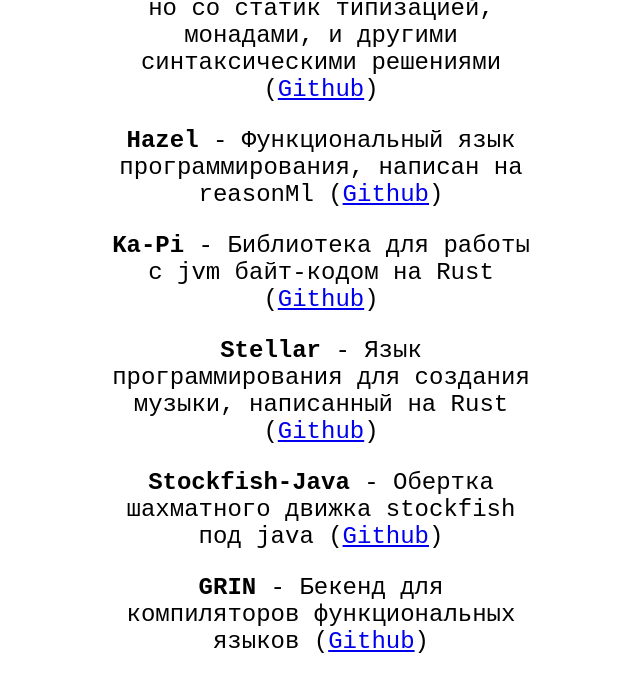
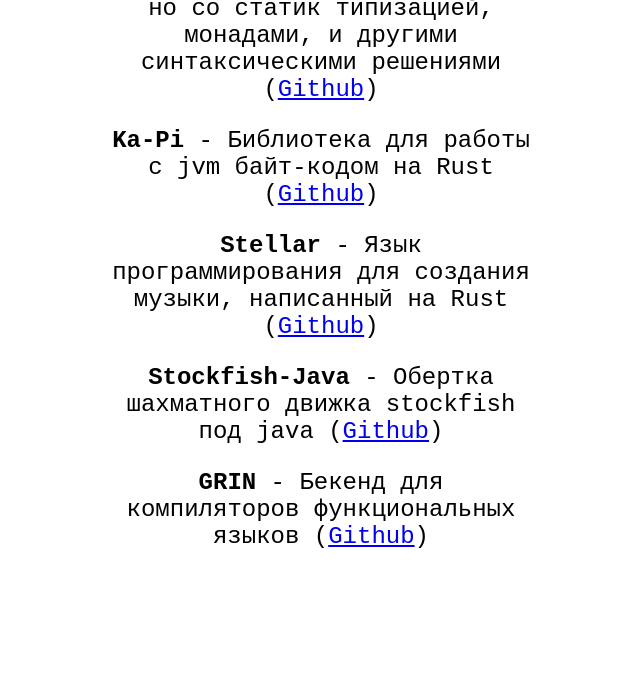
Before and after one commit to ArtyomKingmang/Projects-Archive, a plain HTML site: page index.html in a window 1280 px wide. Shown: the whole page, without its empty margins (319-959 px from the left). Drawn offline with Linux system fonts and the light colour scheme.

Commit message:
Update index.html

```diff
--- a/index.html
+++ b/index.html
@@ -36,7 +36,6 @@
   <body>
     <div class="center">
 <p><strong>Ixion</strong> - Компилируемый Python, но со статик типизацией, монадами, и другими синтаксическими решениями (<a href="https://github.com/IxionLang/Ixion">Github</a>)</p>
-<p><strong>Hazel</strong> - Функциональный язык программирования, написан на reasonMl (<a href="https://github.com/hazelgrove/hazel">Github</a>)</p>
 <p><strong>Ka-Pi</strong> - Библиотека для работы с jvm байт-кодом на Rust (<a href="https://github.com/ChAoSUnItY/Ka-Pi">Github</a>)</p>
 <p><strong>Stellar</strong> - Язык программирования для создания музыки, написанный на Rust (<a href="https://github.com/abs0luty/stellar">Github</a>)</p>
 <p><strong>Stockfish-Java</strong> - Обертка шахматного движка stockfish под java (<a href="https://github.com/senyast4745/Stockfish-Java">Github</a>)</p>
```
